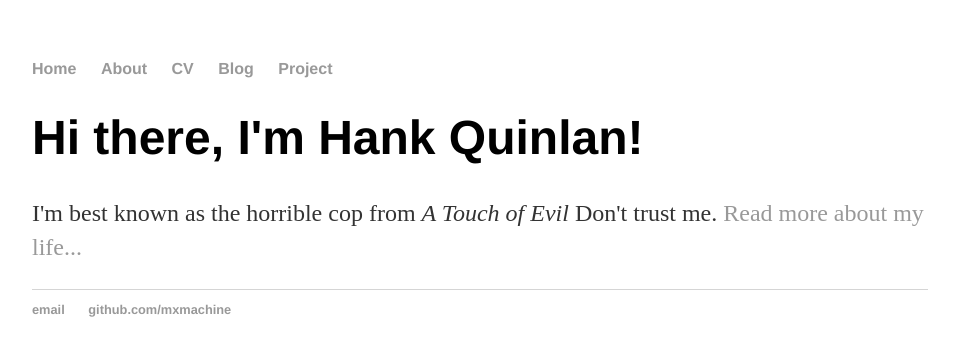
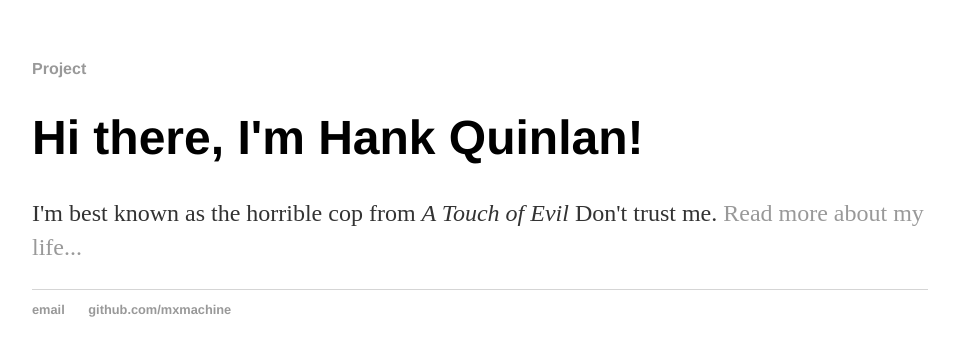
Before and after one commit to mxmachine/mxmachine.github.io, a Jekyll site: the page built from index.html, in a window 1280 px wide. Shown: the top 356 px of the page, without its empty margins (160-1115 px from the left). Built offline with Jekyll 4.4.1, drawn with Linux system fonts in a browser that asks for light colours.

Commit message:
Update default.html
Removing the Home and CV part for now

```diff
--- a/_layouts/default.html
+++ b/_layouts/default.html
@@ -8,10 +8,6 @@
 		<body>
 			<nav>
 	    		<ul>
-	        		<li><a href="/">Home</a></li>
-		        	<li><a href="/about">About</a></li>
-	        		<li><a href="/CV">CV</a></li>
-	        		<li><a href="/blog">Blog</a></li>
 				<li><a href="/Project">Project</a></li>
 	    		</ul>
 			</nav>
```
